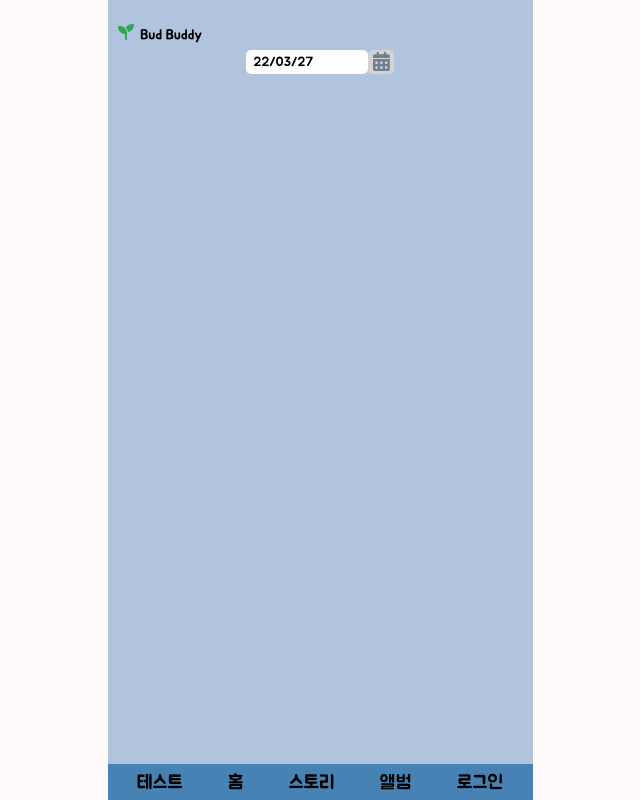
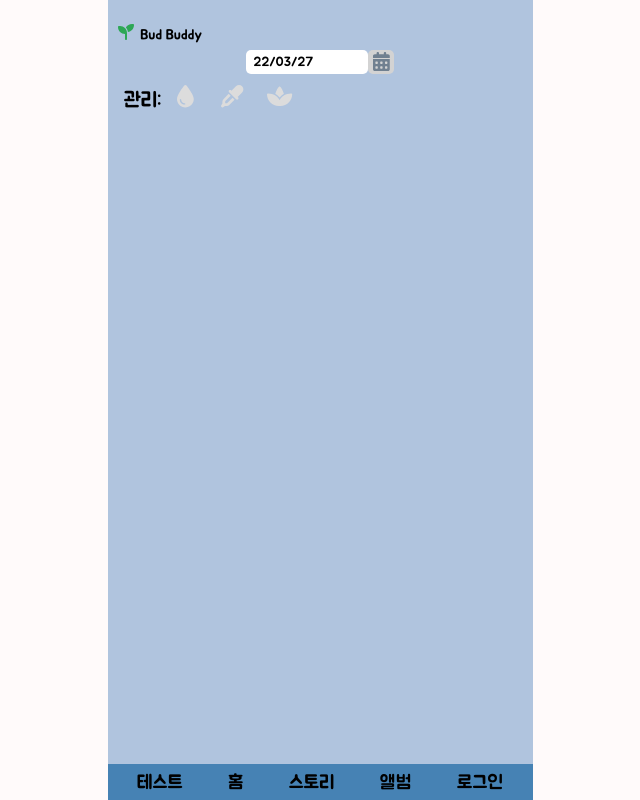
Before and after one commit to codestates/budbuddy, a React (Create React App) app in the folder client/: page /test in a window 1280 px wide. Shown: the whole page, without its empty margins (320-960 px from the left). Built offline with nearby package versions, Linux system fonts and the light colour scheme.

Commit message:
Feat: 관리 토글 컴포넌트 제작 (for 일지쓰기)

```diff
--- a/client/src/components/PlantManageToggle.js
+++ b/client/src/components/PlantManageToggle.js
@@ -1,9 +1,142 @@
-import React from "react";
+import React, { forwardRef, useRef } from "react";
 import styled from "styled-components";
-const Layout = styled.div``;
+import { FontAwesomeIcon } from "@fortawesome/react-fontawesome";
+import { faDroplet, faEyeDropperEmpty, faSpa } from "@fortawesome/free-solid-svg-icons";
+
+const Layout = styled.div`
+  /* border: solid 2px blue; */
+  .manage-box {
+    display: flex;
+    /* border: solid 1px red; */
+    margin-left: 1rem;
+  }
+
+  .manage-box > .icon {
+    display: flex;
+    justify-content: center;
+    width: 11.5%;
+    /* border: solid 1px green; */
+    padding: 3px 0;
+    align-items: center;
+  }
+
+  .text {
+    /* width: 12%; */
+    text-align: center;
+    font-size: 1.3rem;
+    padding: 6px 0 0 0;
+  }
+  .icon {
+    align-self: center;
+    font-size: 1.4rem;
+    color: Gainsboro;
+    transition: color 0.2s ease;
+    padding: 3px;
+  }
+  .drop {
+  }
+  .drop.fill {
+    color: DodgerBlue;
+  }
+
+  .nutrition.fill {
+    color: MediumSeaGreen;
+  }
+
+  .repotting.fill {
+    color: Sienna;
+  }
+`;
+
+const AwesomeIcon = forwardRef(({ className, icon, onClick }, ref) => <FontAwesomeIcon icon={icon} className={className} onClick={onClick} forwardedRef={ref} />);
 
 function PlantManageToggle({ className }) {
-  return <Layout className={className}></Layout>;
+  const dropRef = useRef(null);
+  const nutritionRef = useRef(null);
+  const repottingRef = useRef(null);
+  let isDrop = false;
+  let isNutirition = false;
+  let isRepotting = false;
+
+  function toggle(fnName) {
+    const task = {
+      water() {
+        isDrop = !isDrop;
+
+        if (isDrop) {
+          dropRef.current.classList.value = "svg-inline--fa fa-droplet icon drop fill";
+        } else {
+          dropRef.current.classList.value = "svg-inline--fa fa-droplet icon drop";
+        }
+      },
+      nutrition() {
+        isNutirition = !isNutirition;
+
+        if (isNutirition) {
+          nutritionRef.current.classList.value = "svg-inline--fa fa-eye-dropper icon nutrition fill";
+        } else {
+          nutritionRef.current.classList.value = "svg-inline--fa fa-eye-dropper icon nutrition";
+        }
+      },
+      repotting() {
+        isRepotting = !isRepotting;
+        if (isRepotting) {
+          repottingRef.current.classList.value = "svg-inline--fa fa-spa icon repotting fill";
+        } else {
+          repottingRef.current.classList.value = "svg-inline--fa fa-spa icon repotting";
+        }
+      },
+    };
+
+    if (!task[fnName]) {
+      console.log("정의되지 않은 토글 함수");
+      return null;
+    }
+
+    return task[fnName]();
+  }
+
+  return (
+    <Layout className={className}>
+      <div className="shell">
+        <div className="manage-box">
+          <div className="text">
+            <div>관리:</div>
+          </div>
+          <div className="icon">
+            <AwesomeIcon
+              className={"drop"}
+              ref={dropRef}
+              icon={faDroplet}
+              onClick={() => {
+                toggle("water");
+              }}
+            />
+          </div>
+          <div className="icon">
+            <AwesomeIcon
+              className={"nutrition"}
+              ref={nutritionRef}
+              icon={faEyeDropperEmpty}
+              onClick={() => {
+                toggle("nutrition");
+              }}
+            />
+          </div>
+          <div className="icon">
+            <AwesomeIcon
+              className={"repotting"}
+              ref={repottingRef}
+              icon={faSpa}
+              onClick={() => {
+                toggle("repotting");
+              }}
+            />
+          </div>
+        </div>
+      </div>
+    </Layout>
+  );
 }
 
 export default PlantManageToggle;
```
